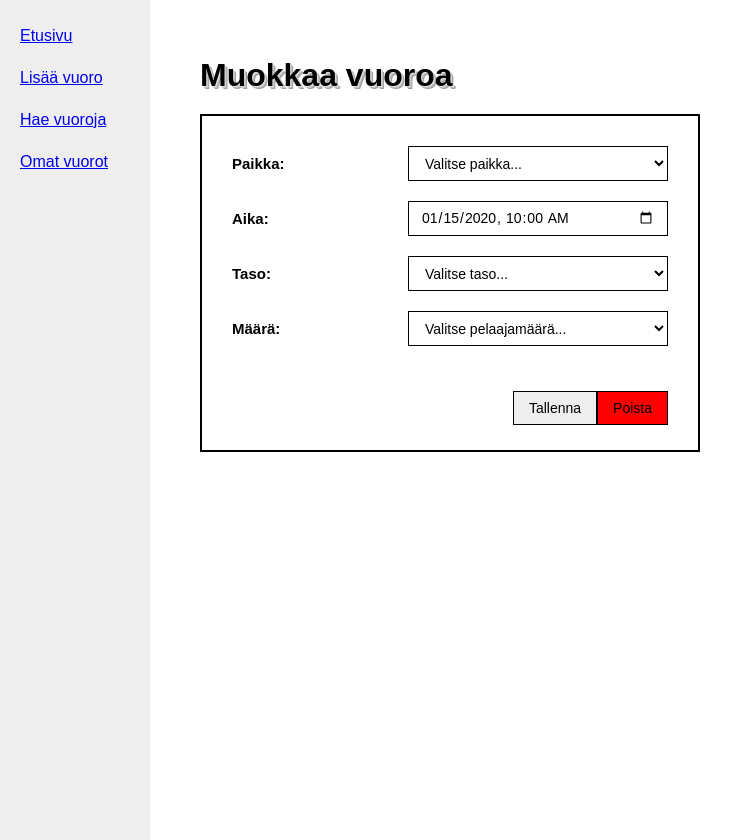
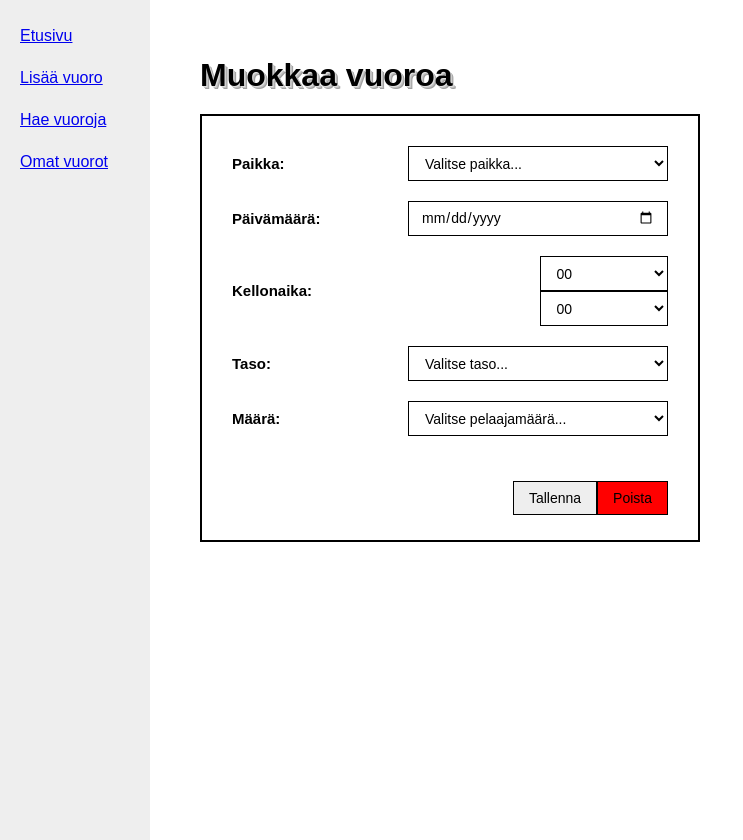
Before and after one commit to Mode-e/SulkisSeuraa, a Flask app: template templates/edit_shift.html in a window 1280 px wide. Shown: the part 74-914 px from the top of the page, without its empty margins (0-743 px from the left). Run offline with Flask 3, Linux system fonts and the light colour scheme; the template is opened without the code that fills it: most values are stand-ins (such as "Sample title", 1, 10 or a date in 2020).

Commit message:
Update datetime to date and hours/minutes

```diff
--- a/templates/edit_shift.html
+++ b/templates/edit_shift.html
@@ -18,17 +18,35 @@
         </div>
 
         <div class="Cohesive_form_line">
-            <label for="time">Aika:</label>
-            <input type="datetime-local" name="time" value="{{ shift['time'] }}"required />
+            <label for="day">Päivämäärä:</label>
+            <input type="date" name="day" value="{{ date }}"required />
+        </div>
+
+        <div class="Cohesive_form_line">
+            <label for="hours">Kellonaika:</label>
+            <div class="time_select_group">
+                <!-- Tuntivalikko -->
+                <select id="hours" name="hours" required>
+                    {% for h in ['00','01','02','03','04','05','06','07','08','09','10','11','12','13','14','15','16','17','18','19','20','21','22','23'] %}
+                        <option value="{{ h }}" {% if h == hour %}selected{% endif %}>{{ h }}</option>
+                    {% endfor %}
+                </select>
+
+                <!-- Minuuttivalikko (Vain 00 tai 30) -->
+                <select id="minutes" name="minutes" required>
+                    <option value="00" {% if minutes == '00' %}selected{% endif %}>00</option>
+                    <option value="30" {% if minutes == '30' %}selected{% endif %}>30</option>
+                </select>
+            </div>
         </div>
 
         <div class="Cohesive_form_line">
             <label for="player_level">Taso:</label>
             <select id="player_level" name="player_level" required>
                 <option value="" disabled selected>Valitse taso...</option>
-                <option value="aloittelija" {% if shift["player_level"] == "aloittelija" %}selected{% endif %}>Aloittelija</option>
-                <option value="harrastaja" {% if shift["player_level"] == "harrastaja" %}selected{% endif %}>Harrastaja</option>
-                <option value="kilpa" {% if shift["player_level"] == "kilpa" %}selected{% endif %}>Kilpataso</option>
+                <option value="Aloittelija" {% if shift["player_level"] == "Aloittelija" %}selected{% endif %}>Aloittelija</option>
+                <option value="Harrastaja" {% if shift["player_level"] == "Harrastaja" %}selected{% endif %}>Harrastaja</option>
+                <option value="Kilpataso" {% if shift["player_level"] == "Kilpataso" %}selected{% endif %}>Kilpataso</option>
             </select>
         </div>
 
```
